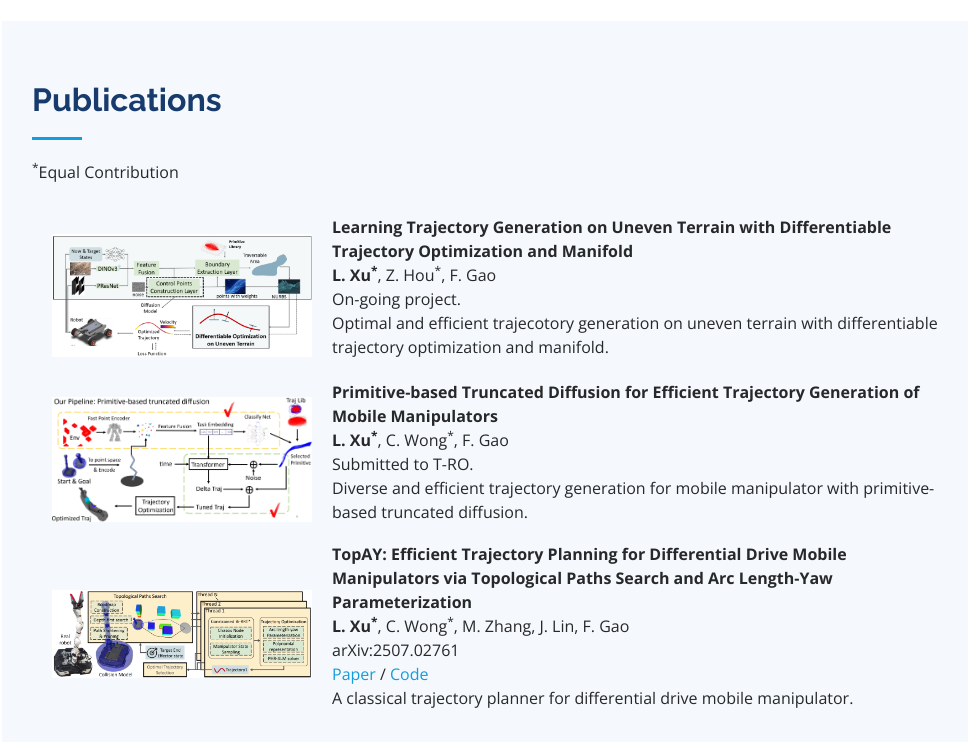
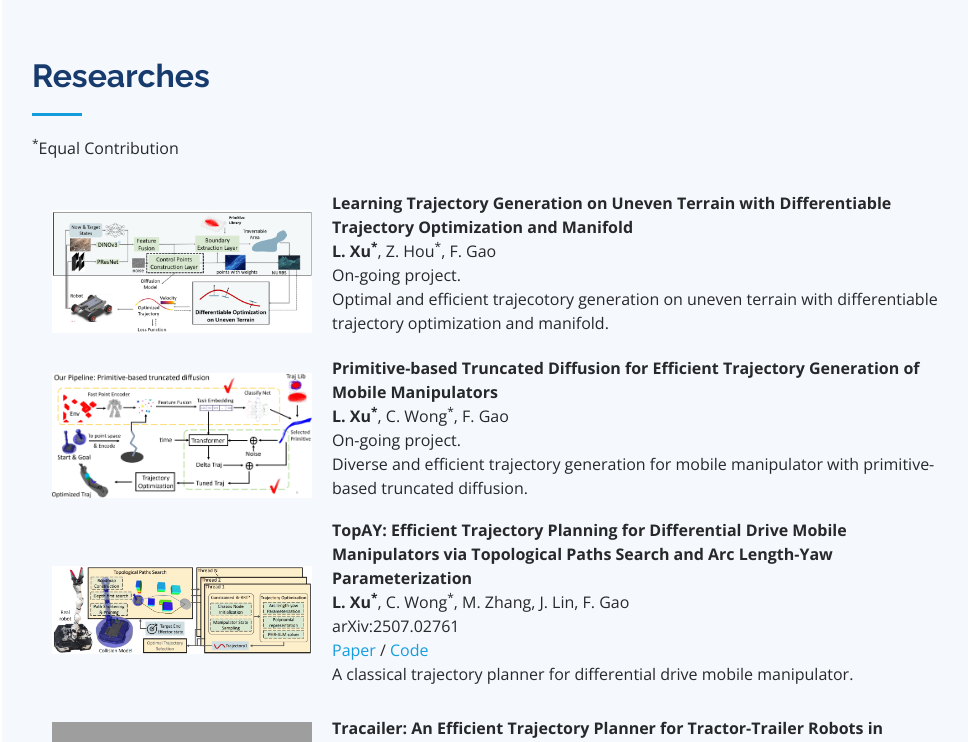
Before and after one commit to GaoLon/xulong, a plain HTML site: page index.html in a window 1280 px wide. Shown: the part 2212-2954 px from the top of the page, without its empty margins (298-1266 px from the left). Drawn offline with nearby package versions, Linux system fonts and the light colour scheme; grey boxes are pictures that could not be loaded.

Commit message:
Update index.html

```diff
--- a/index.html
+++ b/index.html
@@ -106,7 +106,7 @@
 <!--          <div class="col-lg-8 pt-4 pt-lg-0 content" data-aos="fade-left">-->
           <div class="col-lg-8 pt-4 pt-lg-0 content">
 <!--            <h3></h3>-->
-            <p>I am now a Ph.D. student in Electronic Information, Zhejiang University, working with <a href="http://zju-fast.com/fei-gao/">Prof. Fei Gao</a>.
+            <p>I am now a Ph.D. student in Robotics, Zhejiang University, working with <a href="https://feigao-robotics.com/">Prof. Fei Gao</a>.
               I obtained my B.Eng. of Automation at Zhejiang University in 2022.
               <br>
               <br> My research interests include <strong>motion planning</strong>, <strong>robot learning</strong> and <strong>mobile manipulator</strong>.
@@ -201,7 +201,7 @@
       <div class="container">
 
         <div class="section-title">
-          <h2>Publications</h2>
+          <h2>Researches</h2>
           <p><sup>*</sup>Equal Contribution</p>
         </div>
 
@@ -226,7 +226,7 @@
               <br>
               <strong>L. Xu<sup>*</sup></strong>, C. Wong<sup>*</sup>, F. Gao
               <br>
-              Submitted to T-RO.
+              On-going project.
               <br>
               <p>Diverse and efficient trajectory generation for mobile manipulator with primitive-based truncated diffusion.</p>
             </td>
@@ -477,4 +477,5 @@
 
 </body>
 
+
 </html>
```
